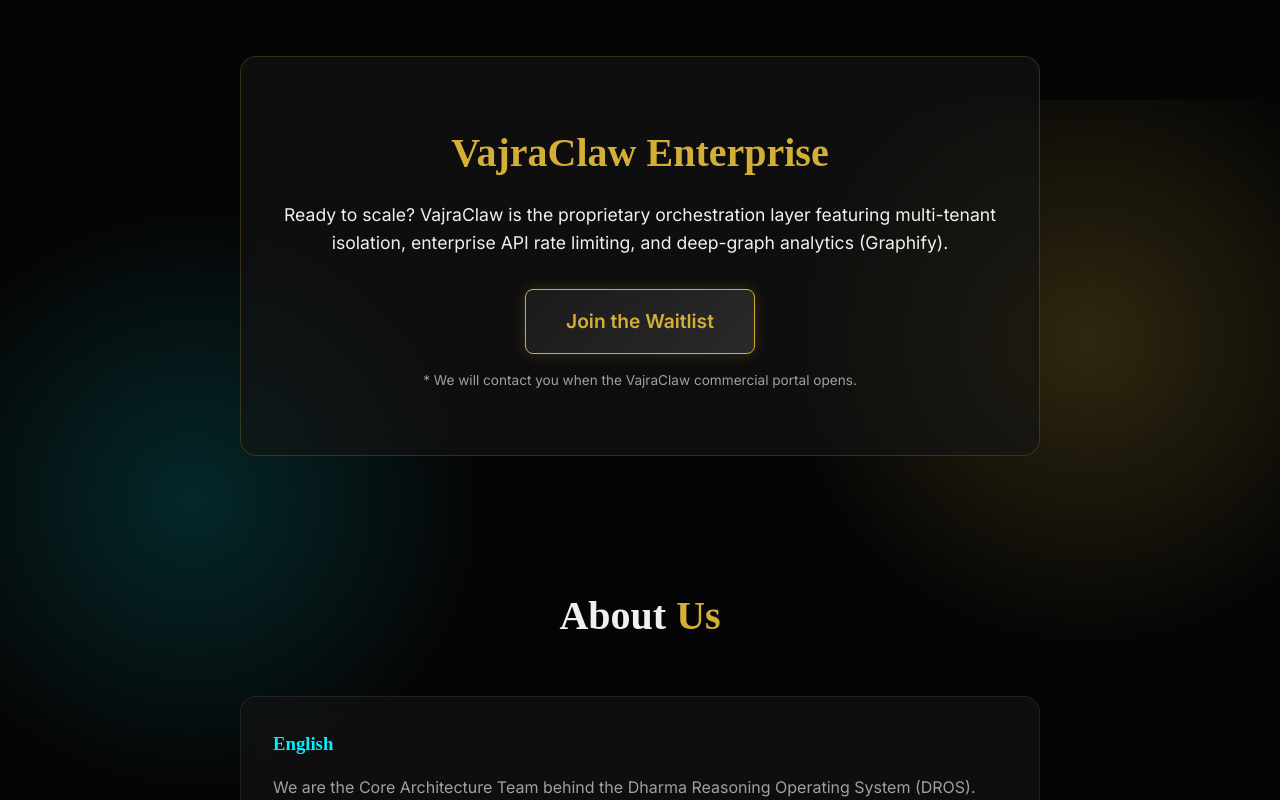
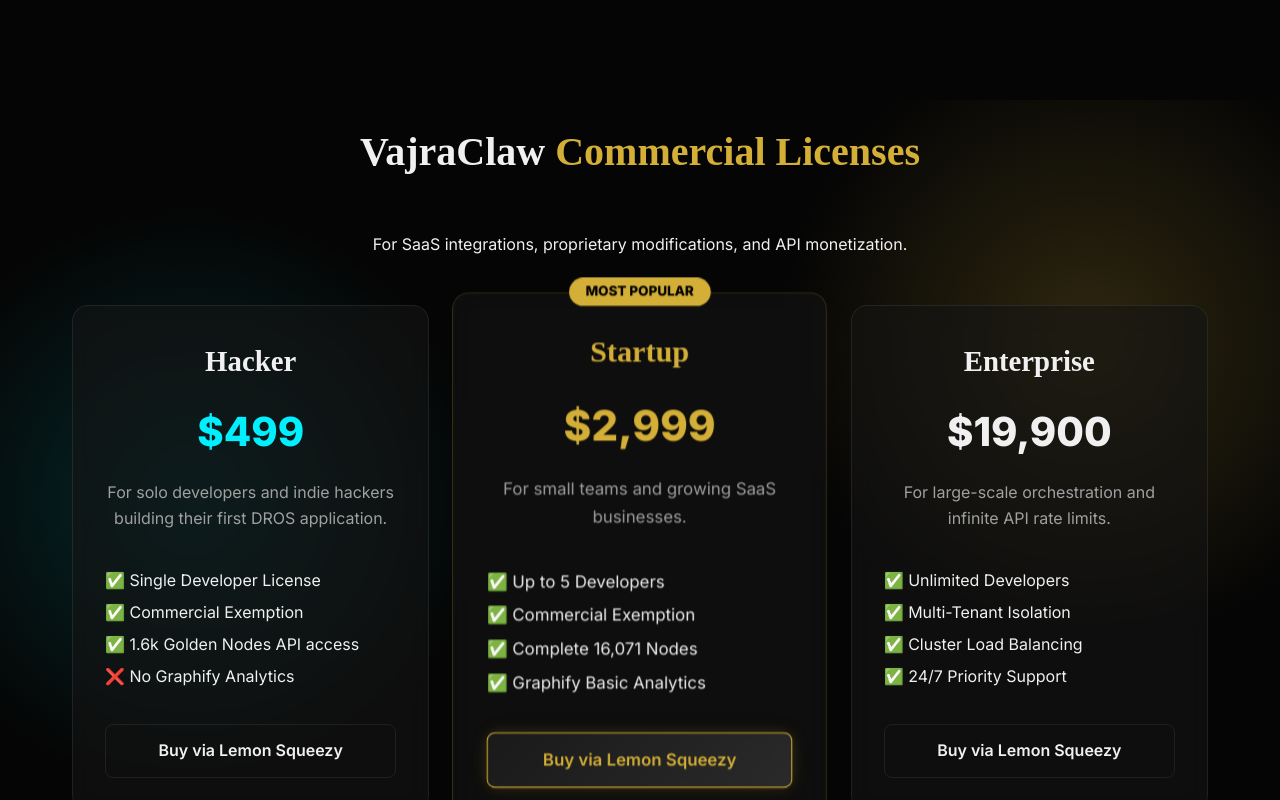
Before and after one commit to Top-Celestial-Company-Ltd/DROS-Official-Website, a React (Vite) app: page / in a window 1280 px wide. Shown: the part 2300-3100 px from the top of the page. Built offline with nearby package versions, Linux system fonts and the light colour scheme.

Commit message:
feat: replace waitlist with stunning 3-tier commercial licensing pricing table

```diff
--- a/src/App.jsx
+++ b/src/App.jsx
@@ -84,19 +84,61 @@
           </div>
         </section>
 
-        {/* Enterprise VajraClaw */}
-        <section id="enterprise" style={{textAlign: 'center', maxWidth: '800px', margin: '0 auto'}}>
-          <div className="glass-card" style={{padding: '4rem 2rem', borderColor: 'var(--accent-gold-glow)'}}>
-            <h2 className="serif-font gold-text" style={{fontSize: '2.5rem', marginBottom: '1rem'}}>VajraClaw Enterprise</h2>
-            <p style={{marginBottom: '2rem', fontSize: '1.1rem'}}>
-              Ready to scale? VajraClaw is the proprietary orchestration layer featuring multi-tenant isolation, enterprise API rate limiting, and deep-graph analytics (Graphify).
-            </p>
-            <a href="mailto:contact@dros.dev?subject=Request%20VajraClaw%20Enterprise%20Access" className="btn btn-primary" style={{fontSize: '1.2rem', padding: '1rem 2.5rem'}}>
-              Join the Waitlist
-            </a>
-            <p style={{marginTop: '1rem', fontSize: '0.85rem', color: 'var(--text-secondary)'}}>
-              * We will contact you when the VajraClaw commercial portal opens.
-            </p>
+        {/* Commercial Licensing Section */}
+        <section id="pricing" style={{textAlign: 'center', maxWidth: '1200px', margin: '4rem auto 0'}}>
+          <h2 className="section-title">VajraClaw <span className="gold-text">Commercial Licenses</span></h2>
+          <p className="subtitle" style={{marginBottom: '3rem'}}>
+            For SaaS integrations, proprietary modifications, and API monetization.
+          </p>
+          <div className="grid-3">
+            {/* Hacker Tier */}
+            <div className="glass-card pricing-card">
+              <h3 className="serif-font" style={{fontSize: '1.8rem', color: 'var(--text-primary)'}}>Hacker</h3>
+              <div style={{fontSize: '2.5rem', fontWeight: 'bold', margin: '1rem 0', color: 'var(--accent-blue)'}}>$499</div>
+              <p style={{color: 'var(--text-secondary)', marginBottom: '1.5rem', minHeight: '60px'}}>For solo developers and indie hackers building their first DROS application.</p>
+              <ul style={{textAlign: 'left', marginBottom: '2rem', listStyle: 'none', padding: 0, lineHeight: '2'}}>
+                <li>✅ Single Developer License</li>
+                <li>✅ Commercial Exemption</li>
+                <li>✅ 1.6k Golden Nodes API access</li>
+                <li>❌ No Graphify Analytics</li>
+              </ul>
+              <a href="https://dros.lemonsqueezy.com/buy/hacker" target="_blank" rel="noreferrer" className="btn btn-secondary" style={{width: '100%', display: 'block', boxSizing: 'border-box'}}>
+                Buy via Lemon Squeezy
+              </a>
+            </div>
+
+            {/* Startup Tier */}
+            <div className="glass-card pricing-card" style={{borderColor: 'var(--accent-gold-glow)', transform: 'scale(1.05)', zIndex: 10}}>
+              <div style={{position: 'absolute', top: '-15px', left: '50%', transform: 'translateX(-50%)', background: 'var(--accent-gold)', color: '#000', padding: '0.2rem 1rem', borderRadius: '20px', fontSize: '0.8rem', fontWeight: 'bold'}}>MOST POPULAR</div>
+              <h3 className="serif-font" style={{fontSize: '1.8rem', color: 'var(--accent-gold)'}}>Startup</h3>
+              <div style={{fontSize: '2.5rem', fontWeight: 'bold', margin: '1rem 0', color: 'var(--accent-gold)'}}>$2,999</div>
+              <p style={{color: 'var(--text-secondary)', marginBottom: '1.5rem', minHeight: '60px'}}>For small teams and growing SaaS businesses.</p>
+              <ul style={{textAlign: 'left', marginBottom: '2rem', listStyle: 'none', padding: 0, lineHeight: '2'}}>
+                <li>✅ Up to 5 Developers</li>
+                <li>✅ Commercial Exemption</li>
+                <li>✅ Complete 16,071 Nodes</li>
+                <li>✅ Graphify Basic Analytics</li>
+              </ul>
+              <a href="https://dros.lemonsqueezy.com/buy/startup" target="_blank" rel="noreferrer" className="btn btn-primary" style={{width: '100%', display: 'block', boxSizing: 'border-box'}}>
+                Buy via Lemon Squeezy
+              </a>
+            </div>
+
+            {/* Enterprise Tier */}
+            <div className="glass-card pricing-card">
+              <h3 className="serif-font" style={{fontSize: '1.8rem', color: 'var(--text-primary)'}}>Enterprise</h3>
+              <div style={{fontSize: '2.5rem', fontWeight: 'bold', margin: '1rem 0', color: 'var(--text-primary)'}}>$19,900</div>
+              <p style={{color: 'var(--text-secondary)', marginBottom: '1.5rem', minHeight: '60px'}}>For large-scale orchestration and infinite API rate limits.</p>
+              <ul style={{textAlign: 'left', marginBottom: '2rem', listStyle: 'none', padding: 0, lineHeight: '2'}}>
+                <li>✅ Unlimited Developers</li>
+                <li>✅ Multi-Tenant Isolation</li>
+                <li>✅ Cluster Load Balancing</li>
+                <li>✅ 24/7 Priority Support</li>
+              </ul>
+              <a href="https://dros.lemonsqueezy.com/buy/enterprise" target="_blank" rel="noreferrer" className="btn btn-secondary" style={{width: '100%', display: 'block', boxSizing: 'border-box'}}>
+                Buy via Lemon Squeezy
+              </a>
+            </div>
           </div>
         </section>
         {/* About Us */}
```
